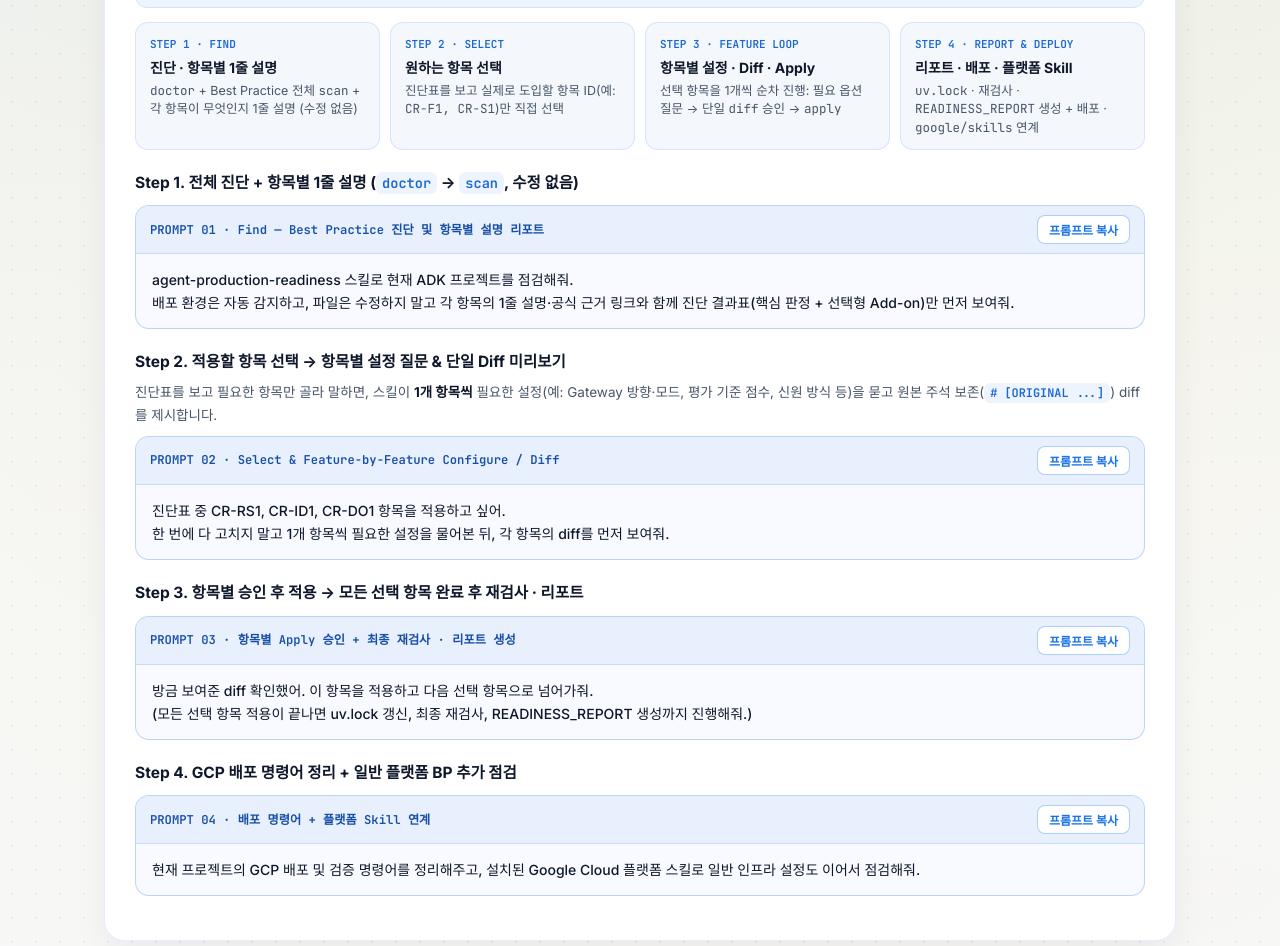
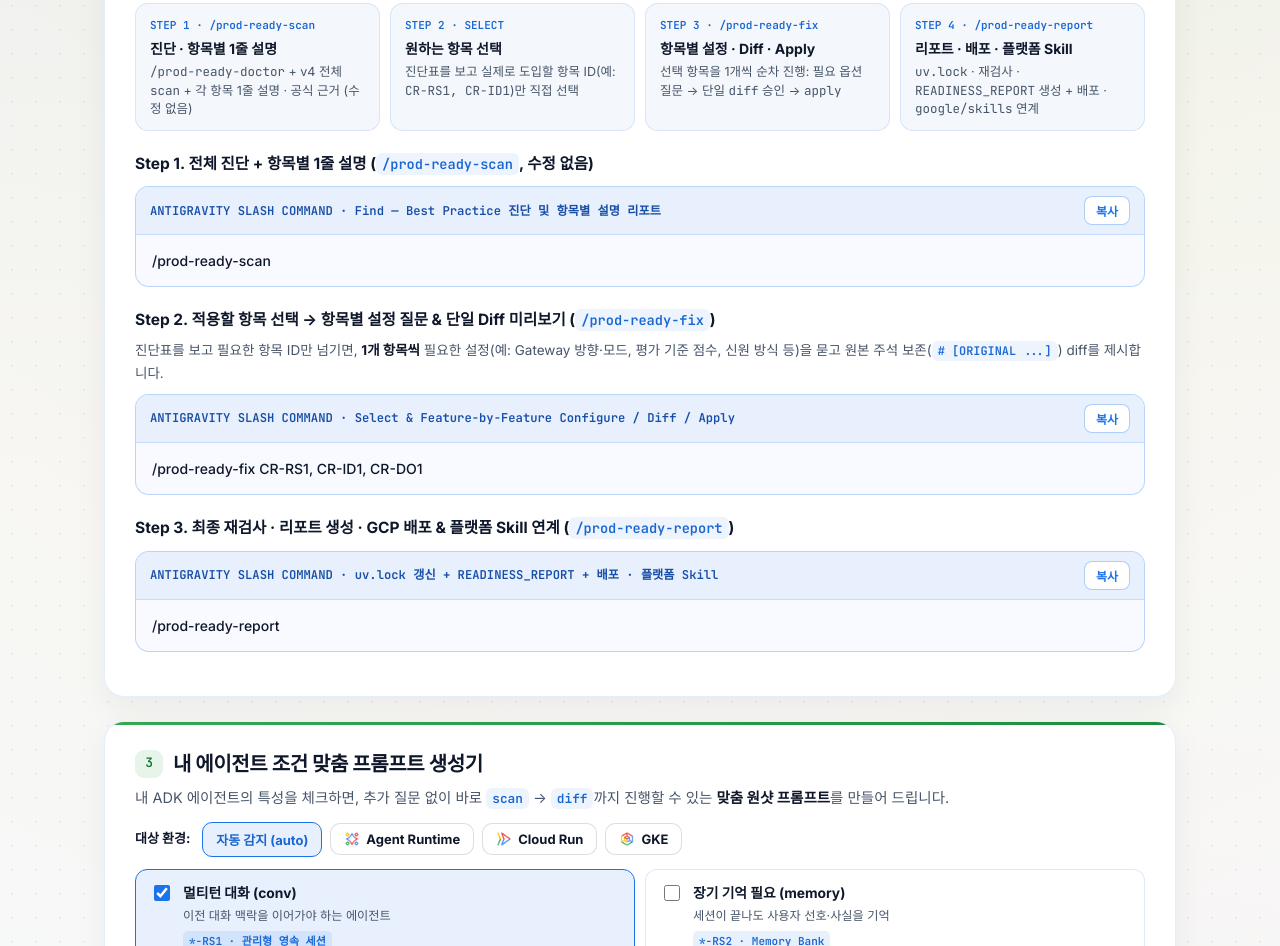
Before and after one commit to kiwonilee/production-ready-agent-platform, a plain HTML site: page web/static/guide.html in a window 1280 px wide. Shown: the part 1854-2800 px from the top of the page. Drawn offline with Linux system fonts and the light colour scheme; a web font is replaced by a local one.

Commit message:
feat(plugin): package integrated Antigravity & agy CLI plugin (Skill + 4 Slash Commands + Guardrail Rules)
- Add strict v1 Antigravity manifest (.antigravity-plugin/plugin.json) & logo (.antigravity-plugin/logo.svg)
- Add lean always-on guardrail context (rules/AGENTS.md, <1.5KB)
- Add 4 native slash-command skills (/prod-ready-doctor, /prod-ready-scan, /prod-ready-fix, /prod-ready-report) delegating to agent-production-readiness
- Update /guide, /lab, and README.md with one-line agy plugin install + slash command workflow
- Add strict schema & plugin bundle validation test (46/46 pytest passing)

```diff
--- a/web/static/guide.html
+++ b/web/static/guide.html
@@ -654,18 +654,19 @@
 
     <!-- ==================== HERO ==================== -->
     <section class="card card-rainbow">
-      <div class="eyebrow">AGENT SKILL GUIDE · ALL ENVIRONMENTS</div>
-      <h1>이미 만든 ADK 에이전트에 Agent Skill 적용하기</h1>
+      <div class="eyebrow">ANTIGRAVITY PLUGIN PACKAGE · SKILL + COMMANDS + RULES</div>
+      <h1>Antigravity 플러그인으로 ADK 에이전트 프로덕션 점검하기</h1>
       <p>
-        <code>adk create</code> 또는 직접 작성한 <code>app/agent.py</code> 프로젝트에 <code>agent-production-readiness</code> 스킬을 설치하고,
-        <strong>공통 4단계 프롬프트</strong>만으로 프로덕션 체크리스트 정적 진단 → 변경점 검토 → 보완 적용 → 리포트 생성까지 마치는 실전 가이드입니다.
-        Agent Runtime · Cloud Run · GKE 어느 환경이든 사용법은 동일하며, 스킬이 프로젝트 설정(<code>deployment/</code>)에서 배포 환경을 자동 감지합니다.
-        <em>(Antigravity CLI <code>agy</code> · Gemini CLI · Claude Code · Cursor 공통)</em>
+        <strong>Antigravity &amp; Antigravity CLI (<code>agy</code>) 전용 통합 플러그인 패키지</strong>입니다.
+        단 한 줄 설치(<code>agy plugin install</code>)로 <strong>① 핵심 Agent Skill</strong>(<code>agent-production-readiness</code>),
+        <strong>② 네이티브 슬래시 커맨드 4종</strong>(<code>/prod-ready-doctor</code> · <code>/prod-ready-scan</code> · <code>/prod-ready-fix</code> · <code>/prod-ready-report</code>),
+        <strong>③ 초경량 상시 가드레일 컨텍스트</strong>(<code>rules/AGENTS.md</code>)가 한 번에 활성화됩니다.
+        Agent Runtime · Cloud Run · GKE 어느 환경이든 <code>deployment/</code>에서 자동 감지합니다.
       </p>
 
       <div class="quick-nav">
-        <a class="q-pill" href="#setup">① 설치 · 사전 준비</a>
-        <a class="q-pill" href="#workflow">② 4단계 기본 프롬프트</a>
+        <a class="q-pill" href="#setup">① Antigravity 플러그인 설치</a>
+        <a class="q-pill" href="#workflow">② 슬래시 커맨드 · 4단계 흐름</a>
         <a class="q-pill" href="#builder">③ 내 조건 맞춤 프롬프트 생성기</a>
         <a class="q-pill" href="#recipes">④ 상황별 추천 프롬프트</a>
         <a class="q-pill" href="#scope">⑤ 수정 범위 · 플랫폼 Skill</a>
@@ -705,25 +706,41 @@ agents-cli setup --skip-auth
 agents-cli --version</pre>
       </div>
 
-      <h3>1-2. <code>agent-production-readiness</code> + Google Cloud 플랫폼 Agent Skills (<code>google/skills</code>) 설치</h3>
+      <h3>1-2. Antigravity 통합 플러그인 설치 (권장 · Skill + 슬래시 커맨드 4종 + <code>rules/AGENTS.md</code>)</h3>
+      <p>
+        Antigravity CLI(<code>agy</code>)에서 GitHub URL로 플러그인을 한 번에 설치합니다.
+        설치 후 <code>agy</code>(또는 Antigravity IDE)를 열면 <code>/prod-ready-doctor</code> · <code>/prod-ready-scan</code> · <code>/prod-ready-fix</code> · <code>/prod-ready-report</code> 슬래시 커맨드와 상시 안전 규칙이 자동 등록됩니다.
+      </p>
       <div class="code-wrap">
         <div class="code-head">
-          <span class="code-label">bash · GitHub에서 최신 agent-production-readiness 스킬 및 Google Cloud 플랫폼 스킬 일괄 설치</span>
+          <span class="code-label">bash · Antigravity Plugin 원클릭 설치 (Skill + Commands + Guardrail Context)</span>
           <button type="button" class="copy-btn" onclick="copyBlock(this)">복사</button>
         </div>
-        <pre class="code-pre">rm -rf ~/.gemini/skills/agent-production-readiness &amp;&amp; mkdir -p ~/.gemini/skills
+        <pre class="code-pre">agy plugin install https://github.com/kiwonilee/production-ready-agent-platform
+agy plugin list</pre>
+      </div>
+      <p style="font-size:13px;margin-top:-4px;">
+        설치 직후 프로젝트 폴더에서 <code>agy</code>를 실행하고 <strong><code>/prod-ready-doctor</code></strong>를 입력하면 필수 도구(<code>agents-cli</code>)와 대상 환경의 공식 Google Cloud 플랫폼 스킬(<code>google/skills</code>) 설치 상태까지 대화형으로 점검·설치합니다.
+        <a href="https://github.com/kiwonilee/production-ready-agent-platform/blob/main/.antigravity-plugin/plugin.json" target="_blank" rel="noopener noreferrer">플러그인 매니페스트(<code>.antigravity-plugin/plugin.json</code>) ↗</a>
+      </p>
+      <details style="margin:10px 0 14px;padding:10px 14px;border-radius:10px;background:var(--surface-muted);border:1px solid rgba(66,133,244,0.14);font-size:13px;">
+        <summary style="cursor:pointer;font-weight:700;color:var(--ink);">Standalone Skill만 수동 설치하기 (플러그인 대신 스킬 폴더만 복사)</summary>
+        <div class="code-wrap" style="margin-top:10px;">
+          <div class="code-head">
+            <span class="code-label">bash · Standalone Skill 수동 복사 (~/.gemini/skills)</span>
+            <button type="button" class="copy-btn" onclick="copyBlock(this)">복사</button>
+          </div>
+          <pre class="code-pre">rm -rf ~/.gemini/skills/agent-production-readiness &amp;&amp; mkdir -p ~/.gemini/skills
 curl -fsSL "https://github.com/kiwonilee/production-ready-agent-platform/archive/refs/heads/main.tar.gz" \
   | tar -xz -C ~/.gemini/skills/ --strip-components=2 production-ready-agent-platform-main/skills/agent-production-readiness
 
-# 대상 환경(agent_runtime | cloud_run | gke)의 공식 Google Cloud Agent Skills(google/skills) 설치 + doctor 검증
+# 대상 환경(agent_runtime | cloud_run | gke)의 공식 Google Cloud 플랫폼 스킬 설치 + doctor 검증
 python3 ~/.gemini/skills/agent-production-readiness/scripts/prod_ready.py doctor . \
   --target agent_runtime \
   --install-platform-skills \
   --skills-dir ~/.gemini/skills</pre>
-      </div>
-      <p style="font-size:13px;">
-        최신 스킬 소스·문서 확인은 <a href="https://github.com/kiwonilee/production-ready-agent-platform/tree/main/skills/agent-production-readiness" target="_blank" rel="noopener noreferrer">GitHub 저장소 (<code>skills/agent-production-readiness</code>) ↗</a>에서 바로 볼 수 있습니다.
-      </p>
+        </div>
+      </details>
 
       <h3>1-3. 기존 ADK 프로젝트에 배포 구성(<code>deployment/</code>)이 없는 경우</h3>
       <p>
@@ -756,65 +773,53 @@ agents-cli scaffold enhance . \
 
       <div class="flow-grid">
         <div class="flow-step">
-          <div class="flow-step-k">STEP 1 · FIND</div>
+          <div class="flow-step-k">STEP 1 · /prod-ready-scan</div>
           <div class="flow-step-t">진단 · 항목별 1줄 설명</div>
-          <div class="flow-step-d"><code>doctor</code> + Best Practice 전체 <code>scan</code> + 각 항목이 무엇인지 1줄 설명 (수정 없음)</div>
+          <div class="flow-step-d"><code>/prod-ready-doctor</code> + v4 전체 <code>scan</code> + 각 항목 1줄 설명 · 공식 근거 (수정 없음)</div>
         </div>
         <div class="flow-step">
           <div class="flow-step-k">STEP 2 · SELECT</div>
           <div class="flow-step-t">원하는 항목 선택</div>
-          <div class="flow-step-d">진단표를 보고 실제로 도입할 항목 ID(예: <code>CR-F1, CR-S1</code>)만 직접 선택</div>
+          <div class="flow-step-d">진단표를 보고 실제로 도입할 항목 ID(예: <code>CR-RS1, CR-ID1</code>)만 직접 선택</div>
         </div>
         <div class="flow-step">
-          <div class="flow-step-k">STEP 3 · FEATURE LOOP</div>
+          <div class="flow-step-k">STEP 3 · /prod-ready-fix</div>
           <div class="flow-step-t">항목별 설정 · Diff · Apply</div>
           <div class="flow-step-d">선택 항목을 1개씩 순차 진행: 필요 옵션 질문 → 단일 <code>diff</code> 승인 → <code>apply</code></div>
         </div>
         <div class="flow-step">
-          <div class="flow-step-k">STEP 4 · REPORT &amp; DEPLOY</div>
+          <div class="flow-step-k">STEP 4 · /prod-ready-report</div>
           <div class="flow-step-t">리포트 · 배포 · 플랫폼 Skill</div>
           <div class="flow-step-d"><code>uv.lock</code> · 재검사 · <code>READINESS_REPORT</code> 생성 + 배포 · <code>google/skills</code> 연계</div>
         </div>
       </div>
 
-      <h3>Step 1. 전체 진단 + 항목별 1줄 설명 (<code>doctor</code> → <code>scan</code>, 수정 없음)</h3>
+      <h3>Step 1. 전체 진단 + 항목별 1줄 설명 (<code>/prod-ready-scan</code>, 수정 없음)</h3>
       <div class="code-wrap prompt-card">
         <div class="code-head">
-          <span class="code-label">PROMPT 01 · Find — Best Practice 진단 및 항목별 설명 리포트</span>
-          <button type="button" class="copy-btn" onclick="copyBlock(this)">프롬프트 복사</button>
+          <span class="code-label">ANTIGRAVITY SLASH COMMAND · Find — Best Practice 진단 및 항목별 설명 리포트</span>
+          <button type="button" class="copy-btn" onclick="copyBlock(this)">복사</button>
         </div>
-        <pre class="code-pre">agent-production-readiness 스킬로 현재 ADK 프로젝트를 점검해줘.
-배포 환경은 자동 감지하고, 파일은 수정하지 말고 각 항목의 1줄 설명·공식 근거 링크와 함께 진단 결과표(핵심 판정 + 선택형 Add-on)만 먼저 보여줘.</pre>
+        <pre class="code-pre">/prod-ready-scan</pre>
       </div>
 
-      <h3>Step 2. 적용할 항목 선택 → 항목별 설정 질문 &amp; 단일 Diff 미리보기</h3>
-      <p style="font-size:13.5px;color:var(--ink-muted);margin:-2px 0 8px;">진단표를 보고 필요한 항목만 골라 말하면, 스킬이 <strong>1개 항목씩</strong> 필요한 설정(예: Gateway 방향·모드, 평가 기준 점수, 신원 방식 등)을 묻고 원본 주석 보존(<code># [ORIGINAL ...]</code>) diff를 제시합니다.</p>
+      <h3>Step 2. 적용할 항목 선택 → 항목별 설정 질문 &amp; 단일 Diff 미리보기 (<code>/prod-ready-fix</code>)</h3>
+      <p style="font-size:13.5px;color:var(--ink-muted);margin:-2px 0 8px;">진단표를 보고 필요한 항목 ID만 넘기면, <strong>1개 항목씩</strong> 필요한 설정(예: Gateway 방향·모드, 평가 기준 점수, 신원 방식 등)을 묻고 원본 주석 보존(<code># [ORIGINAL ...]</code>) diff를 제시합니다.</p>
       <div class="code-wrap prompt-card">
         <div class="code-head">
-          <span class="code-label">PROMPT 02 · Select &amp; Feature-by-Feature Configure / Diff</span>
-          <button type="button" class="copy-btn" onclick="copyBlock(this)">프롬프트 복사</button>
+          <span class="code-label">ANTIGRAVITY SLASH COMMAND · Select &amp; Feature-by-Feature Configure / Diff / Apply</span>
+          <button type="button" class="copy-btn" onclick="copyBlock(this)">복사</button>
         </div>
-        <pre class="code-pre">진단표 중 CR-RS1, CR-ID1, CR-DO1 항목을 적용하고 싶어.
-한 번에 다 고치지 말고 1개 항목씩 필요한 설정을 물어본 뒤, 각 항목의 diff를 먼저 보여줘.</pre>
+        <pre class="code-pre">/prod-ready-fix CR-RS1, CR-ID1, CR-DO1</pre>
       </div>
 
-      <h3>Step 3. 항목별 승인 후 적용 → 모든 선택 항목 완료 후 재검사 · 리포트</h3>
+      <h3>Step 3. 최종 재검사 · 리포트 생성 · GCP 배포 &amp; 플랫폼 Skill 연계 (<code>/prod-ready-report</code>)</h3>
       <div class="code-wrap prompt-card">
         <div class="code-head">
-          <span class="code-label">PROMPT 03 · 항목별 Apply 승인 + 최종 재검사 · 리포트 생성</span>
-          <button type="button" class="copy-btn" onclick="copyBlock(this)">프롬프트 복사</button>
+          <span class="code-label">ANTIGRAVITY SLASH COMMAND · uv.lock 갱신 + READINESS_REPORT + 배포 · 플랫폼 Skill</span>
+          <button type="button" class="copy-btn" onclick="copyBlock(this)">복사</button>
         </div>
-        <pre class="code-pre">방금 보여준 diff 확인했어. 이 항목을 적용하고 다음 선택 항목으로 넘어가줘.
-(모든 선택 항목 적용이 끝나면 uv.lock 갱신, 최종 재검사, READINESS_REPORT 생성까지 진행해줘.)</pre>
-      </div>
-
-      <h3>Step 4. GCP 배포 명령어 정리 + 일반 플랫폼 BP 추가 점검</h3>
-      <div class="code-wrap prompt-card">
-        <div class="code-head">
-          <span class="code-label">PROMPT 04 · 배포 명령어 + 플랫폼 Skill 연계</span>
-          <button type="button" class="copy-btn" onclick="copyBlock(this)">프롬프트 복사</button>
-        </div>
-        <pre class="code-pre">현재 프로젝트의 GCP 배포 및 검증 명령어를 정리해주고, 설치된 Google Cloud 플랫폼 스킬로 일반 인프라 설정도 이어서 점검해줘.</pre>
+        <pre class="code-pre">/prod-ready-report</pre>
       </div>
     </section>
 
@@ -840,7 +845,7 @@ agents-cli scaffold enhance . \
           <span>
             <span class="cond-title">멀티턴 대화 (conv)</span>
             <span class="cond-sub">이전 대화 맥락을 이어가야 하는 에이전트</span>
-            <span class="cond-id" id="id-conv">*-F1 · 관리형 영속 세션</span>
+            <span class="cond-id" id="id-conv">*-RS1 · 관리형 영속 세션</span>
           </span>
         </label>
         <label class="cond-toggle" id="wrap-memory">
@@ -848,7 +853,7 @@ agents-cli scaffold enhance . \
           <span>
             <span class="cond-title">장기 기억 필요 (memory)</span>
             <span class="cond-sub">세션이 끝나도 사용자 선호·사실을 기억</span>
-            <span class="cond-id" id="id-memory">*-F2 · Memory Bank</span>
+            <span class="cond-id" id="id-memory">*-RS2 · Memory Bank</span>
           </span>
         </label>
         <label class="cond-toggle checked" id="wrap-tools">
@@ -872,7 +877,7 @@ agents-cli scaffold enhance . \
           <span>
             <span class="cond-title">사용자 대신 외부 도구 호출 (delegated)</span>
             <span class="cond-sub">사용자 계정으로 Jira·GitHub 등 외부 시스템 호출</span>
-            <span class="cond-id" id="id-delegated">Agent Identity auth manager (Preview)</span>
+            <span class="cond-id" id="id-delegated">COMMON-ID1 · auth manager (Preview)</span>
           </span>
         </label>
         <label class="cond-toggle builder-gke-only" id="wrap-idle">
@@ -880,7 +885,7 @@ agents-cli scaffold enhance . \
           <span>
             <span class="cond-title">자주 일시정지·재개하는 상태 유지형 에이전트 (idle)</span>
             <span class="cond-sub">GKE 전용 · 입력 대기가 길어 유휴 시 컴퓨팅 반납 필요</span>
-            <span class="cond-id">GKE-O2 · Agent Substrate / Sandbox</span>
+            <span class="cond-id">GKE-RS4 · Agent Substrate / Sandbox</span>
           </span>
         </label>
       </div>
@@ -1055,7 +1060,7 @@ agent-production-readiness 스킬로 정적 API 키나 토큰이 남아 있는
           <tr>
             <td><strong>🔒 비즈니스 로직 보존</strong></td>
             <td><code>app/agent.py</code> (프롬프트 · 도구 로직)</td>
-            <td>비즈니스 로직과 프롬프트는 변경하지 않습니다. 단, <strong>Memory Bank(<code>*-F2</code>)</strong>를 선택하면 ADK 읽기 도구(<code>preload_memory</code>)와 저장 콜백(<code>after_agent_callback</code>) 배선이 필요하므로 원본을 <code># [ORIGINAL before prod-ready *-F2]</code> 주석으로 보존한 diff를 먼저 보여주고 <strong>사용자 승인 후에만</strong> 반영합니다.</td>
+            <td>비즈니스 로직과 프롬프트는 변경하지 않습니다. 단, <strong>Memory Bank(<code>*-RS2</code>)</strong>를 선택하면 ADK 읽기 도구(<code>preload_memory</code>)와 저장 콜백(<code>after_agent_callback</code>) 배선이 필요하므로 원본을 <code># [ORIGINAL before prod-ready *-RS2]</code> 주석으로 보존한 diff를 먼저 보여주고 <strong>사용자 승인 후에만</strong> 반영합니다.</td>
           </tr>
           <tr>
             <td><strong>🛠️ 자동 패치 가능</strong></td>
@@ -1064,7 +1069,7 @@ agent-production-readiness 스킬로 정적 API 키나 토큰이 남아 있는
           </tr>
           <tr>
             <td><strong>📋 안내 전용 (Guidance)</strong></td>
-            <td><code>*-D1</code> (CI/CD 파이프라인 생성) · <code>CR-S4</code> (Agent Gateway for Cloud Run) · <code>AR-S4</code> / <code>CR-S5</code> (코드 격리) · <code>AR-S5</code> / <code>CR-S6</code> / <code>GKE-S5</code> (사용자 위임 인증)</td>
+            <td><code>COMMON-DO1</code> (CI/CD 파이프라인 생성) · <code>COMMON-ID1</code> (사용자 위임 인증) · <code>COMMON-SF2</code> (ADK HITL) · <code>AR-SF2</code> / <code>AR-DO2</code> · <code>CR-SF1</code> / <code>CR-SF2</code></td>
             <td>상태를 판정하고 정확한 설정 가이드·명령어만 안내하며 임의로 파일을 덮어쓰지 않습니다.</td>
           </tr>
           <tr>
@@ -1150,42 +1155,42 @@ agent-production-readiness 스킬로 정적 API 키나 토큰이 남아 있는
       auto: {
         label: "프로젝트 환경 자동 감지",
         ids: {
-          conv: "*-F1 · 관리형 영속 세션",
-          memory: "*-F2 · Memory Bank",
+          conv: "*-RS1 · 관리형 영속 세션",
+          memory: "*-RS2 · Memory Bank",
           tools: "Agent Gateway (Preview)",
           code: "AI 생성 코드 격리",
-          delegated: "Agent Identity auth manager (Preview)",
+          delegated: "COMMON-ID1 · auth manager (Preview)",
         },
       },
       agent_runtime: {
         label: "Agent Runtime",
         ids: {
-          conv: "AR-F1 · 관리형 영속 세션",
-          memory: "AR-F2 · Memory Bank",
-          tools: "AR-S3 · Agent Gateway (Preview)",
-          code: "AR-S4 · Code Execution",
-          delegated: "AR-S5 · auth manager (Preview)",
+          conv: "AR-RS1 · 관리형 영속 세션",
+          memory: "AR-RS2 · Memory Bank",
+          tools: "AR-SF1 · Agent Gateway (Preview)",
+          code: "AR-SF2 · Code Execution",
+          delegated: "COMMON-ID1 · auth manager (Preview)",
         },
       },
       cloud_run: {
         label: "Cloud Run",
         ids: {
-          conv: "CR-F1 · 관리형 영속 세션",
-          memory: "CR-F2 · Memory Bank",
-          tools: "CR-S4 · Agent Gateway (Preview)",
-          code: "CR-S5 · Cloud Run sandboxes (Preview)",
-          delegated: "CR-S6 · auth manager (Preview)",
+          conv: "CR-RS1 · 관리형 영속 세션",
+          memory: "CR-RS2 · Memory Bank",
+          tools: "CR-SF1 · Agent Gateway (Preview)",
+          code: "CR-SF2 · Cloud Run sandboxes (Preview)",
+          delegated: "COMMON-ID1 · auth manager (Preview)",
         },
       },
       gke: {
         label: "GKE",
         ids: {
-          conv: "GKE-F1 · 관리형 영속 세션",
-          memory: "GKE-F2 · Memory Bank",
-          tools: "GKE-S4 · Agent Gateway for GKE (Preview)",
-          code: "GKE-S2 · Agent Substrate / Sandbox",
-          delegated: "GKE-S5 · auth manager (Preview)",
-          idle: "GKE-O2 · 유휴 일시정지 · 복원",
+          conv: "GKE-RS1 · 관리형 영속 세션",
+          memory: "GKE-RS2 · Memory Bank",
+          tools: "GKE-SF2 · Agent Gateway for GKE (Preview)",
+          code: "GKE-SF1 · Agent Substrate / Sandbox",
+          delegated: "COMMON-ID1 · auth manager (Preview)",
+          idle: "GKE-RS4 · 유휴 일시정지 · 복원",
         },
       },
     };
```
Also changed, not shown: web/static/hands-on-lab.html (+18 -4 lines), .antigravity-plugin/logo.svg (added), .antigravity-plugin/plugin.json (added), 6 other files.
